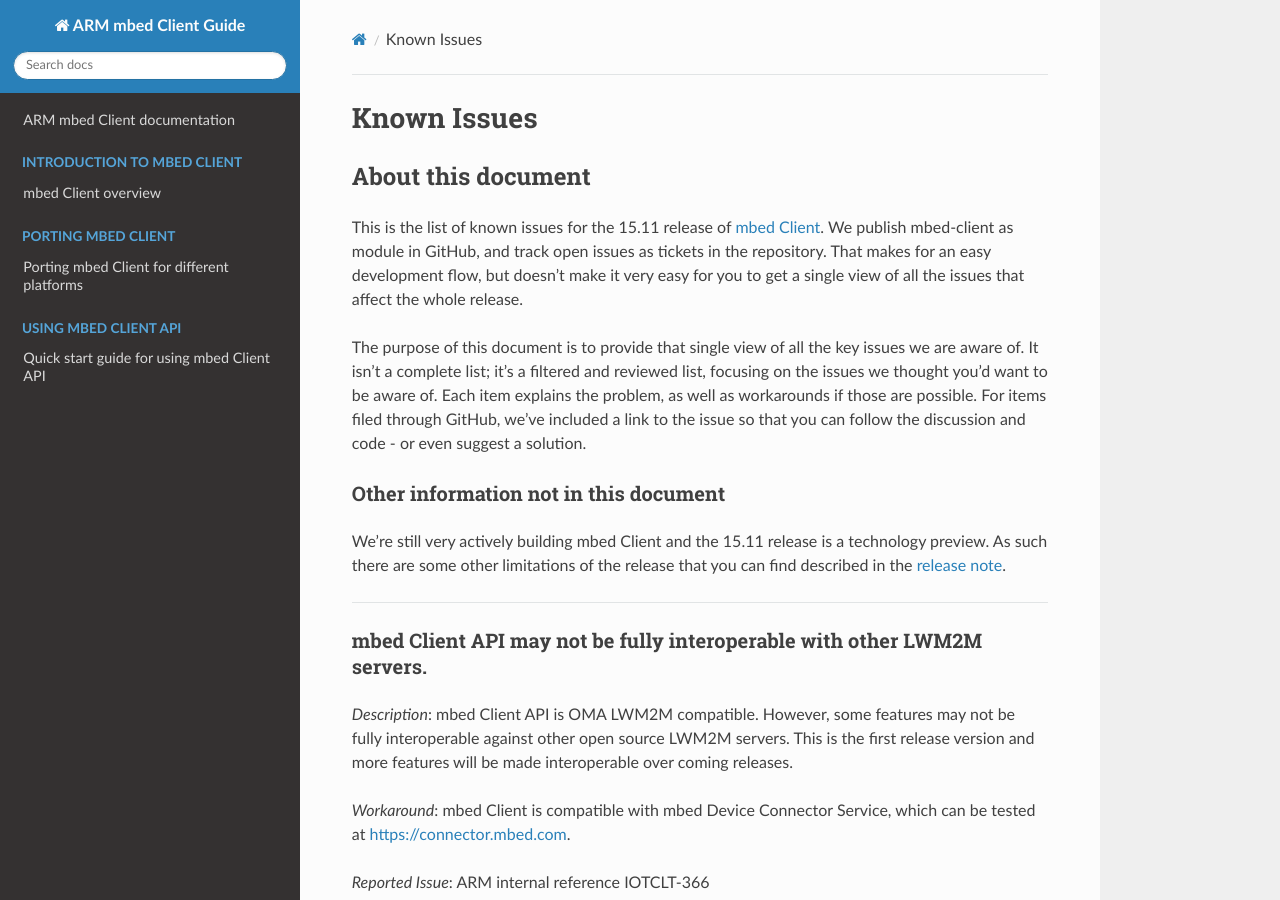
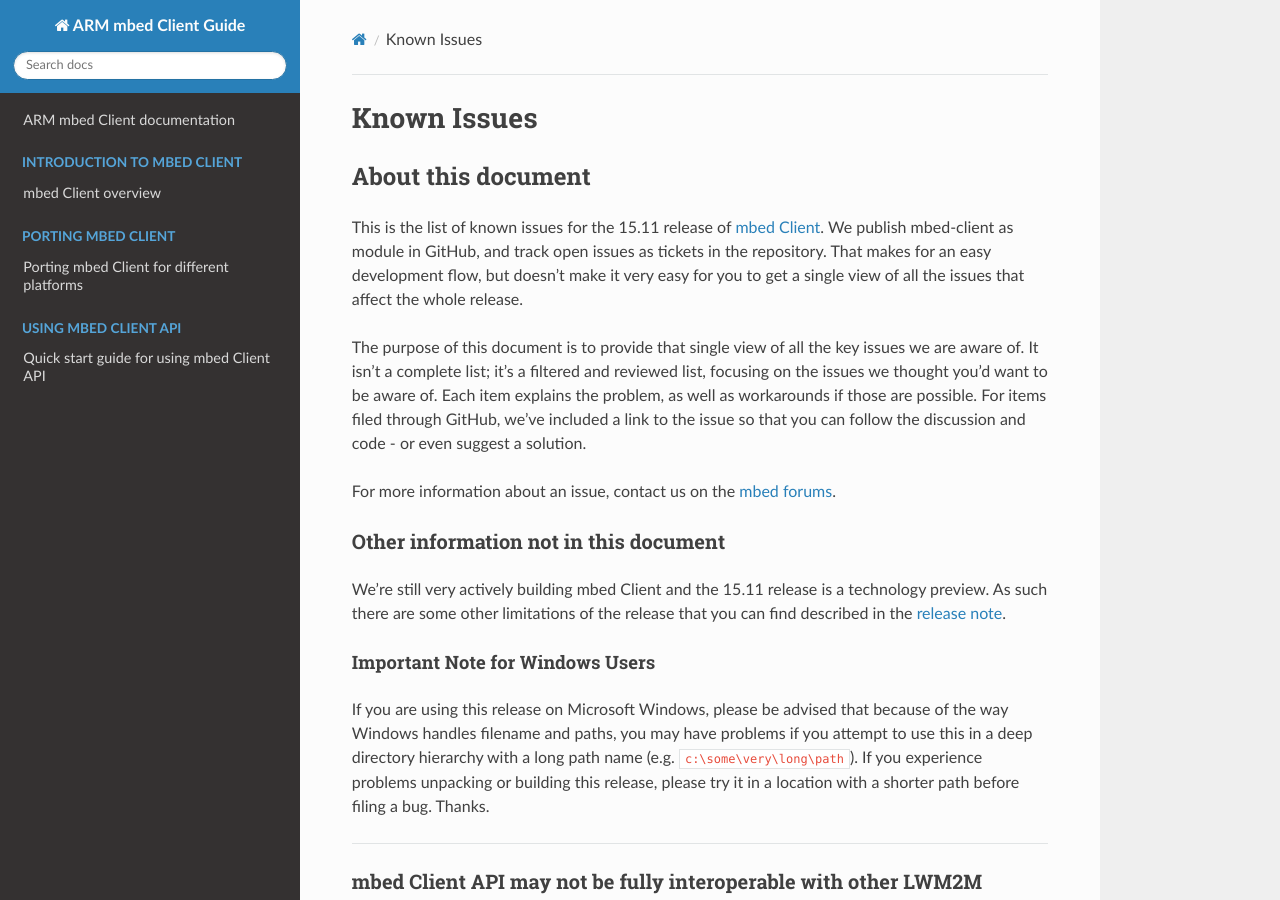
Before and after one commit to ARMmbed/mbed-client, an MkDocs documentation site: the page built from docs/known-issues-mbed-client1511.md, in a window 1280 px wide and 900 px high. Built offline with MkDocs 1.6.1, drawn with Linux system fonts in a browser that asks for light colours; nearby versions of some CDN libraries; old or Windows-style settings are respelled for this version of MkDocs.

Commit message:
Add info about long filename issue in Windows

```diff
--- a/docs/known-issues-mbed-client1511.md
+++ b/docs/known-issues-mbed-client1511.md
@@ -6,9 +6,20 @@
 
 The purpose of this document is to provide that single view of all the key issues we are aware of. It isn’t a complete list; it’s a filtered and reviewed list, focusing on the issues we thought you’d want to be aware of. Each item explains the problem, as well as workarounds if those are possible. For items filed through GitHub, we’ve included a link to the issue so that you can follow the discussion and code - or even suggest a solution.
 
+For more information about an issue, contact us on the [mbed forums](http://forums.mbed.com).
+
 ### Other information not in this document
 
 We’re still very actively building mbed Client and the 15.11 release is a technology preview. As such there are some other limitations of the release that you can find described in the [release note](https://www.mbed.com/en/development/software/mbed-client/releases/mbed-client1511).
+
+#### Important Note for Windows Users
+
+If you are using this release on Microsoft Windows, please be advised that
+because of the way Windows handles filename and paths, you may have problems
+if you attempt to use this in a deep directory hierarchy with a long
+path name (e.g. `c:\some\very\long\path`). If you experience problems
+unpacking or building this release, please try it in a location with a
+shorter path before filing a bug. Thanks.
 
 ***
 ### mbed Client API may not be fully interoperable with other LWM2M servers.
```
